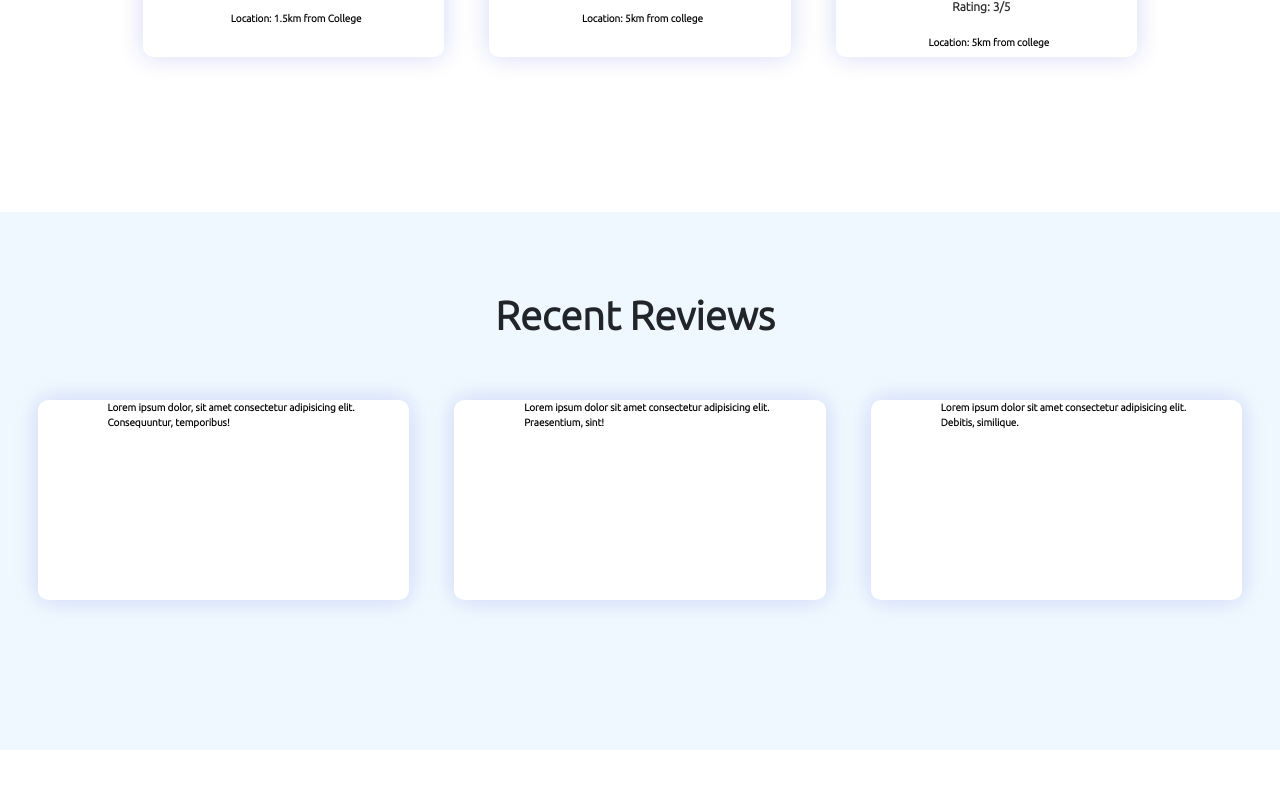
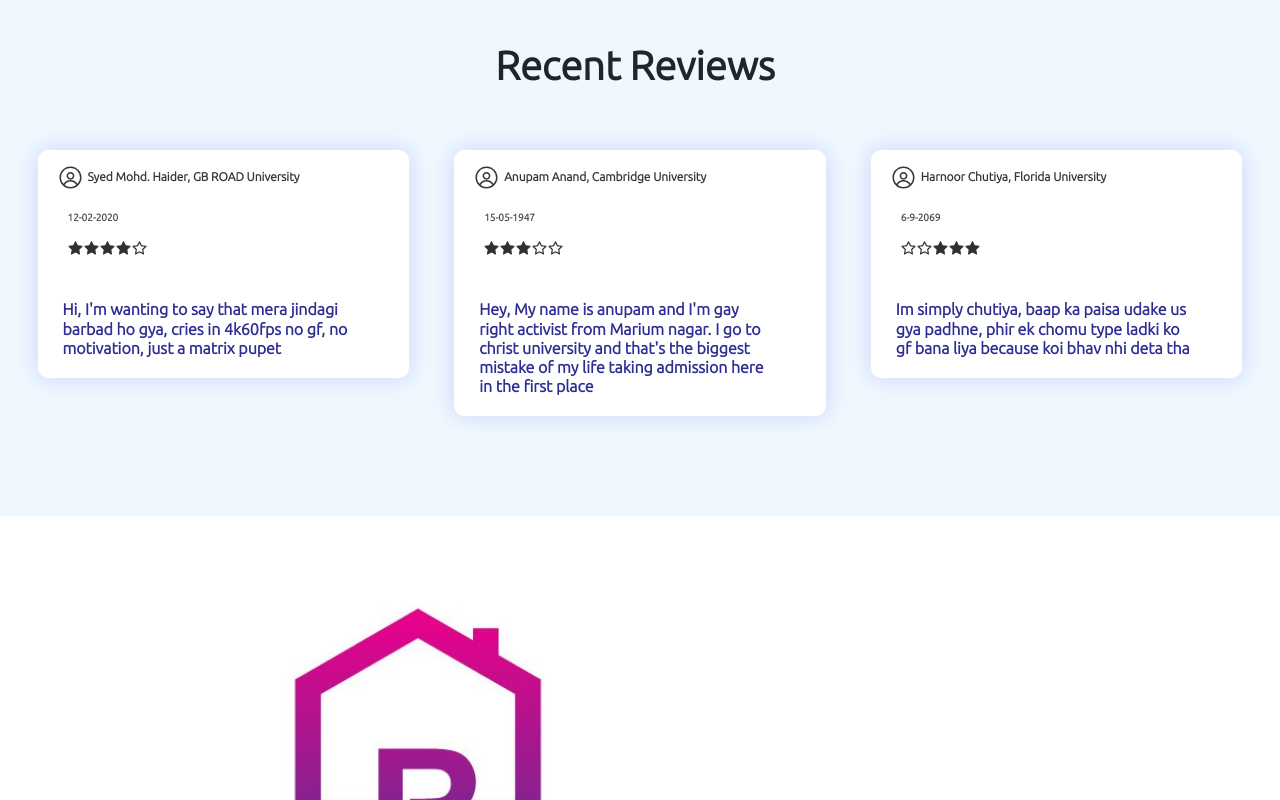
Before and after one commit to Debug-001/RateMyPg, a React (Create React App) app: page / in a window 1280 px wide. Shown: the part 2841-3641 px from the top of the page. Built offline with nearby package versions, Linux system fonts and the light colour scheme.

Commit message:
review page fixes

```diff
--- a/src/App.jsx
+++ b/src/App.jsx
@@ -2,7 +2,6 @@ import React from 'react'
 import Home from './pages/Home';
 import About from './pages/About';
 import Explore from './pages/Explore';
-import Signup from './pages/Signup';
 import { BrowserRouter as Router, Routes, Route} from 'react-router-dom';
 import '../src/pages/pages.css'
 
@@ -15,7 +14,6 @@ function App () {
        <Route path='/' element={<Home/>} />
        <Route path='/about' element={<About/>} />
        <Route path='/explore' element={<Explore/>} />
-       <Route path='/signup' element={<Signup/>} />
    </Routes>
    </Router>
    </>
--- a/src/index.css
+++ b/src/index.css
@@ -7,12 +7,10 @@
   list-style: none;
 }
 
-
 html {
   font-size: 62.5%;
   scroll-behavior: smooth;
 }
-
 
 .row {
   margin: 0;
--- a/src/pages/Home.jsx
+++ b/src/pages/Home.jsx
@@ -3,8 +3,12 @@ import { FcViewDetails } from 'react-icons/fc'
 import { FcHome } from 'react-icons/fc'
 import review from '../assets/review.png'
 import { BsHouse } from 'react-icons/bs'
+import { RxAvatar } from 'react-icons/rx'
+import { AiOutlineStar } from 'react-icons/ai'
+import { AiFillStar } from 'react-icons/ai'
 import footer_logo from '../assets/footer_logo.jpg';
 import { useAuth0 } from "@auth0/auth0-react";
+
 
 const Home = () => {
 
@@ -107,7 +111,7 @@ const Home = () => {
                   <div class="box" href="/explore">
                     <div class="our-services settings">
                       <div className="icon"> <img class="main-img" src="https://ncr.christuniversity.in/uploads/userfiles/image/hostel/christresidenceA2.jpg" alt='' />
-                      <h5 style={{"margin-left":"-.1rem"}}>Christ Residence Hall </h5>
+                        <h5 style={{ "margin-left": "-.1rem" }}>Christ Residence Hall </h5>
                         <h4> Rating: 4/5</h4>
                         <p>Location : Marium Nagar, 100m from college building</p>
                       </div>
@@ -119,7 +123,7 @@ const Home = () => {
                 <a href="/explore">
                   <div class="box">
                     <div class="our-services settings">
-                    <div class="icon"> <img class="main-img"  src="https://ncr.christuniversity.in/uploads/userfiles/image/hostel/stkuriakoseA.jpg" alt='' />
+                      <div class="icon"> <img class="main-img" src="https://ncr.christuniversity.in/uploads/userfiles/image/hostel/stkuriakoseA.jpg" alt='' />
                         <h5>St KURIAKOSE ELIAS HALL
                         </h5>
                         <h4> Rating: 4/5
@@ -134,7 +138,7 @@ const Home = () => {
                 <a href="/explore">
                   <div class="box">
                     <div class="our-services settings">
-                    <div class="icon"> <img class="main-img"  src="https://ncr.christuniversity.in/uploads/userfiles/image/hostel/CHRISTAPARTMENT(1).jpg" alt='' />
+                      <div class="icon"> <img class="main-img" src="https://ncr.christuniversity.in/uploads/userfiles/image/hostel/CHRISTAPARTMENT(1).jpg" alt='' />
                         <h5>CHRIST RESIDENCE HALL
                         </h5>
                         <h4> Rating: 5/5
@@ -151,7 +155,7 @@ const Home = () => {
                 <a href="/explore">
                   <div class="box">
                     <div class="our-services settings">
-                    <div class="icon"> <img class="main-img"  src="https://ncr.christuniversity.in/uploads/userfiles/image/hostel/STMARYHOSTEL.jpg" alt='' />
+                      <div class="icon"> <img class="main-img" src="https://ncr.christuniversity.in/uploads/userfiles/image/hostel/STMARYHOSTEL.jpg" alt='' />
                         <h5>St MARY'S RESIDENCE HALL
                         </h5>
                         <h4> Rating: 4/5
@@ -167,7 +171,7 @@ const Home = () => {
                 <a href="/explore">
                   <div class="box">
                     <div class="our-services settings">
-                    <div class="icon"> <img class="main-img"  src="https://ncr.christuniversity.in/uploads/userfiles/temp2.jpg" alt='' />
+                      <div class="icon"> <img class="main-img" src="https://ncr.christuniversity.in/uploads/userfiles/temp2.jpg" alt='' />
                         <h5 className="text1" style={{ "margin-left": "-10rem" }}>Christ  Hall</h5>
                         <h4> Rating: 4/5 </h4>
                         <p>Location: Marium Nagar, 100m from college building </p>
@@ -181,7 +185,7 @@ const Home = () => {
                 <a href="/explore">
                   <div class="box">
                     <div class="our-services settings">
-                    <div class="icon"> <img class="main-img"  src="https://ncr.christuniversity.in/uploads/userfiles/ST%20JOSEPH%202(1).jpg" alt='' />
+                      <div class="icon"> <img class="main-img" src="https://ncr.christuniversity.in/uploads/userfiles/ST%20JOSEPH%202(1).jpg" alt='' />
                         <h5 className="text1" style={{ "margin-left": "6.5rem", "padding-right": "3rem" }}>St JOSEPH'S RESIDENCE HALL
                         </h5>
                         <h4> Rating: 3/5
@@ -197,7 +201,7 @@ const Home = () => {
                 <a href="/explore">
                   <div class="box">
                     <div class="our-services settings">
-                    <div class="icon"> <img class="main-img"  src="https://ncr.christuniversity.in/uploads/userfiles/image/hostel/Ezstays%20update/KALPANA_COTTAGE_B.jpg" alt='' />
+                      <div class="icon"> <img class="main-img" src="https://ncr.christuniversity.in/uploads/userfiles/image/hostel/Ezstays%20update/KALPANA_COTTAGE_B.jpg" alt='' />
                         <h5>Ezstays - Kalpana Cottage
                         </h5>
                         <h4> Rating: 4/5
@@ -214,7 +218,7 @@ const Home = () => {
                   <div class="box">
                     <div class="our-services settings">
                       <div class="icon">
-                       <img  class="main-img" src="https://ncr.christuniversity.in/uploads/userfiles/image/hostel/Ezstays%20update/KALPANA_COTTAGE_C.jpg" alt='' />
+                        <img class="main-img" src="https://ncr.christuniversity.in/uploads/userfiles/image/hostel/Ezstays%20update/KALPANA_COTTAGE_C.jpg" alt='' />
                         <h5>Ezstays - Sarojini Mansion
                         </h5>
                         <h4> Rating: 4/5
@@ -229,7 +233,7 @@ const Home = () => {
                 <a href="/explore">
                   <div class="box">
                     <div class="our-services settings">
-                    <div class="icon"> <img class="main-img"  src="https://ncr.christuniversity.in/uploads/userfiles/image/hostel/Ezstays%20update/LINCON_REGULAR.jpg" alt='' />
+                      <div class="icon"> <img class="main-img" src="https://ncr.christuniversity.in/uploads/userfiles/image/hostel/Ezstays%20update/LINCON_REGULAR.jpg" alt='' />
                         <h5 >Ezstays - Vallabh Bhai Residency
                         </h5>
                         <h4> Rating: 3/5
@@ -253,23 +257,56 @@ const Home = () => {
             <div class="row">
               <div class="col-md-4">
                 <div class="box">
+                <a href="/explore">
                   <div class="review settings">
-                    <p>Lorem ipsum dolor, sit amet consectetur adipisicing elit. Consequuntur, temporibus!</p>
+                    <h6> <RxAvatar className='review-icon' size={25} />Syed Mohd. Haider, GB ROAD University</h6>
+                    <p>12-02-2020</p>
+                    <div className="stars">
+                      < AiFillStar className='review-stars' size={17} />
+                      < AiFillStar className='review-stars' size={17} />
+                      < AiFillStar className='review-stars' size={17} />
+                      < AiFillStar className='review-stars' size={17} />
+                      < AiOutlineStar className='review-stars' size={17} />
                     </div>
+                    <h2>Hi, I'm wanting to say that mera jindagi barbad ho gya, cries in 4k60fps no gf, no motivation, just a matrix pupet</h2>
+                  </div>
+                  </a>
                 </div>
               </div>
               <div class="col-md-4">
                 <div class="box">
+                  <a href="/explore">
                   <div class="review settings">
-                    <p>Lorem ipsum dolor sit amet consectetur adipisicing elit. Praesentium, sint!</p>
+                    <h6><RxAvatar className='review-icon' size={25} />Anupam Anand, Cambridge University</h6>
+                    <p>15-05-1947</p>
+                    <div className="stars">
+                      < AiFillStar className='review-stars' size={17} />
+                      < AiFillStar className='review-stars' size={17} />
+                      < AiFillStar className='review-stars' size={17} />
+                      < AiOutlineStar className='review-stars' size={17} />
+                      < AiOutlineStar className='review-stars' size={17} />
                     </div>
+                    <h2>Hey, My name is anupam and I'm gay right activist from Marium nagar. I go to christ university and that's the biggest mistake of my life taking admission here in the first place</h2>
+                  </div>
+                  </a>
                 </div>
               </div>
               <div class="col-md-4">
                 <div class="box">
-                  <div class="review review">
-                    <p>Lorem ipsum dolor sit amet consectetur adipisicing elit. Debitis, similique.</p>
+                <a href="/explore">
+                  <div class="review settings">
+                    <h6> <RxAvatar className='review-icon' size={25} />Harnoor Chutiya, Florida University</h6>
+                    <p>6-9-2069</p>
+                    <div className="stars">
+                      < AiOutlineStar className='review-stars' size={17} />
+                      < AiOutlineStar className='review-stars' size={17} />
+                      < AiFillStar className='review-stars' size={17} />
+                      < AiFillStar className='review-stars' size={17} />
+                      < AiFillStar className='review-stars' size={17} />
                     </div>
+                    <h2>Im simply chutiya, baap ka paisa udake us gya padhne, phir ek chomu type ladki ko gf bana liya because koi bhav nhi deta tha</h2>
+                  </div>
+                  </a>
                 </div>
               </div>
             </div>
--- /dev/null
+++ b/src/pages/explore.css
@@ -0,0 +1,63 @@
+.container {
+  height: 100vh;
+}
+
+.container2-fullwidth {
+  height: 35rem;
+  position: relative;
+  width: 100%;
+  display: flex;
+  align-items: center;
+  justify-content: center;
+}
+
+.container2-fullwidth::before {
+  content: "";
+  background-image: linear-gradient(
+      rgba(0, 0, 0, 0),
+      rgba(0, 0, 0, 0),
+      rgba(0, 0, 0, 0.7),
+      rgba(0, 0, 0, 0.9)
+    ),
+    url("../assets/dorm.png");
+  position: absolute;
+  background-repeat: no-repeat;
+  background-position: center;
+  background-size: cover;
+  top: 0px;
+  right: 0px;
+  bottom: 0px;
+  left: 0px;
+}
+
+.button{
+    position: relative;
+    font-size: 1.6rem;
+    border-radius: 1rem;
+    padding: 6px 10px 7px 8px ;
+    border-color: rgba(255, 255, 255, 0);
+    border-style: solid;
+    margin-left: 110rem;
+    margin-bottom: 6rem;
+    cursor: pointer;
+}
+
+.main h3 {
+  position: relative;
+  font-size: 4rem !important;
+  color: white;
+  margin-left: -3rem !important;
+  margin-top: 30rem;
+  margin-bottom: -6rem;
+}
+
+h6{
+  margin-left: -3rem;
+  font-size:1.5rem;
+  font-weight: bolder;
+}
+
+h6:hover{
+  color: rgb(78, 151, 255);
+
+}
--- a/src/pages/pages.css
+++ b/src/pages/pages.css
@@ -170,7 +170,7 @@ a:hover{
   background-color: #fff;
   transition: all 0.4s ease-in-out;
   box-shadow: 0 0 25px 0 rgba(20, 27, 202, 0.17);
-  margin-bottom: 15rem;
+  margin-bottom: 5rem;
 }
 
 
@@ -181,8 +181,49 @@ a:hover{
   background-color: #fff;
   transition: all 0.4s ease-in-out;
   box-shadow: 0 0 25px 0 rgba(20, 27, 202, 0.17);
-  margin-bottom: 15rem;
+  margin-bottom: 10rem;
 }
+
+.review h6{
+  font-size: 1.3rem !important;
+  margin-left: -1rem;
+  padding-top: 1.5rem;
+  margin-bottom: 0;
+  color: rgb(54, 54, 54);
+}
+
+.review p{
+  margin-left: 2.6rem;
+  color: #474747;
+}
+
+
+.review-icon{
+  margin-right: 1rem;
+}
+
+.review-stars{
+  margin-top: -17rem;
+  /* margin-left: 1rem; */
+  /* color: yellow; */
+}
+
+.review:hover{
+  background-color: rgb(255, 79, 152);
+  color: white !important;
+}
+
+.review h2{
+  font-size: 1.6rem;
+  margin-top: -6rem;
+  padding-top: 2rem;
+  padding-bottom: 2rem;
+  padding-right: 2rem;
+  color: black;
+}
+
+
+
 .our-services:hover{
 background-color: rgb(255, 190, 106);
 opacity: 90%;
@@ -257,6 +298,28 @@ filter: blur(40%);
 
 
 @media (max-width: 1280px) {
+
+.review-stars{
+  margin-left: -.1rem;
+}
+
+.review h6{
+font-size: 1.2rem !important;
+}
+
+.review p{
+  padding-left: 3rem;
+}
+
+.review-icon{
+  margin-right: .5rem;
+}
+
+.review h2{
+  margin-top: -6rem !important;
+  color: rgb(45, 45, 147);
+}
+
   .hero-text h1 {
     margin-left: 3rem;
     margin-top: 10rem !important;
```
Also changed, not shown: src/pages/Explore.jsx (+29 -1 lines), src/pages/Signup.jsx (deleted, +0 -79 lines), src/assets/dorm.png (added). Lines whose indentation alone changed are shown as unchanged.
